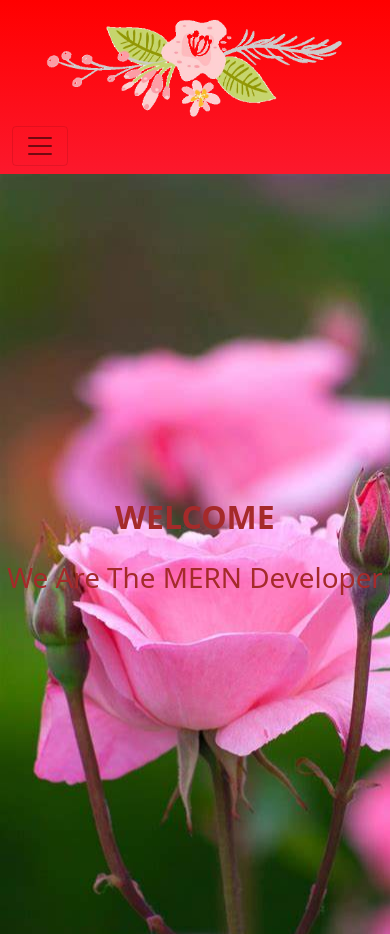
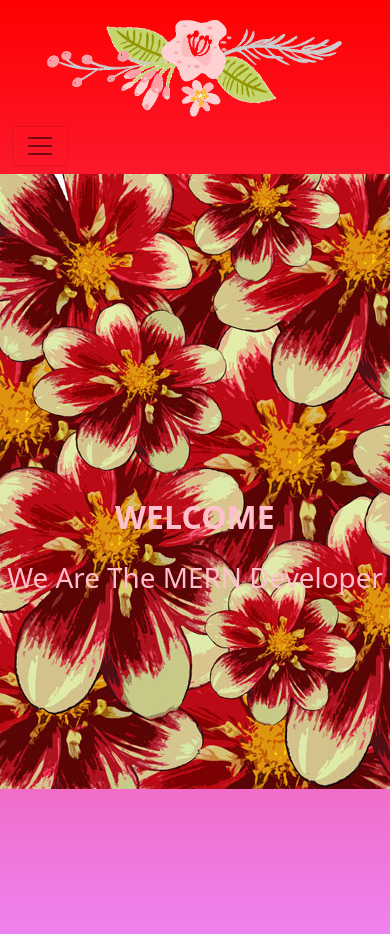
Before and after one commit to studentshivang/First-mern, a React (Create React App) app in the folder client/: page / in a window 390 px wide. Built offline with nearby package versions, Linux system fonts and the light colour scheme; no server answers.

Commit message:
bg change

```diff
--- a/client/src/index.css
+++ b/client/src/index.css
@@ -286,8 +286,8 @@ a:hover{
 
 @media (max-width:505px) {
   .home_pg{
-    color:brown;
-    background: url("../src/images/hellobg.jfif");
+    color:pink;
+    background: url("../src/images/redFlowerbg.jpg");
     background-repeat: no-repeat;
     height: 90vh;
   }
```
Also changed, not shown: client/src/images/redFlowerbg.jpg (added).
